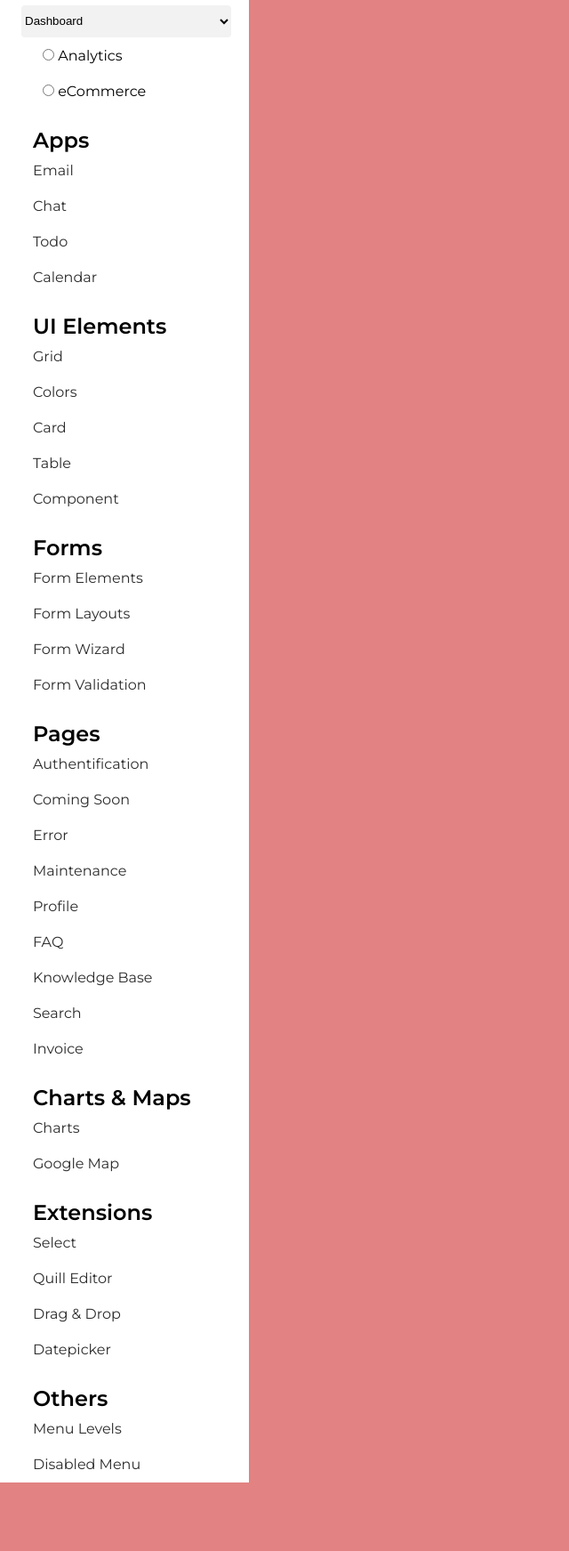
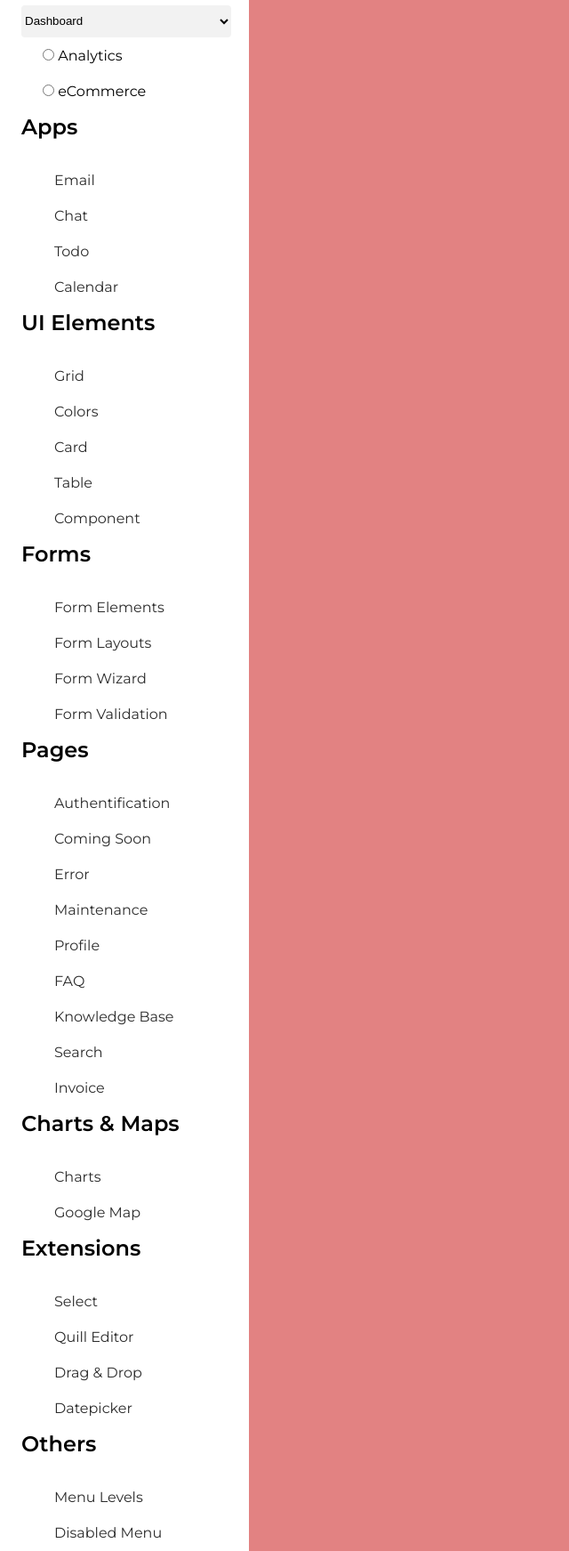
Before and after one commit to Crazy-Butcher/snv.github.io, a plain HTML site: page index.html in a window 1280 px wide. Shown: the part 88-1831 px from the top of the page at 89% size, without its empty margins (0-640 px from the left). Before the commit the page ends 1754 px from the top, so only its background shows below. Drawn offline with Linux system fonts and the light colour scheme.

Commit message:
updated html

```diff
--- a/index.html
+++ b/index.html
@@ -19,7 +19,7 @@
 
         <div class="dashboard">
             <form action="#">
-                <select name="dashboard-dropdown" id="">
+                <select name="dashboard-dropdown" id="dash-drop">
                     <option value="dropdown-dash">Dashboard</option>
                     <option value="dropdown-an">Analytics</option>
                     <option value="dropdown-ec">eCommerce</option>
@@ -34,30 +34,41 @@
                 </div>
             </form>
         </div>
+
+        <div>
+            <h2>Apps</h2>
             <ul class="apps">
-            <h2>Apps</h2>
                 <li><a href="#">Email</a></li>
                 <li><a href="#">Chat</a></li>
                 <li><a href="#">Todo</a></li>
                 <li><a href="#">Calendar</a></li>
             </ul>
+        </div>
+
+        <div>
+             <h2>UI Elements</h2>
             <ul class="ui-elements">
-            <h2>UI Elements</h2>
                 <li><a href="#">Grid</a></li>
                 <li><a href="#">Colors</a></li>
                 <li><a href="#">Card</a></li>
                 <li><a href="#">Table</a></li>
                 <li><a href="#">Component</a></li>
             </ul>
+        </div>
+
+        <div>
+        <h2>Forms</h2>
             <ul class="forms">
-            <h2>Forms</h2>
                 <li><a href="#">Form Elements</a></li>
                 <li><a href="#">Form Layouts</a></li>
                 <li><a href="#">Form Wizard</a></li>
                 <li><a href="#">Form Validation</a></li>
             </ul>
+        </div>
+
+        <div>
+            <h2>Pages</h2>
             <ul class="pages">
-            <h2>Pages</h2>
                 <li><a href="#">Authentification</a></li>
                 <li><a href="#">Coming Soon</a></li>
                 <li><a href="#">Error</a></li>
@@ -68,23 +79,33 @@
                 <li><a href="#">Search</a></li>
                 <li><a href="#">Invoice</a></li>
             </ul>
+        </div>
+
+        <div>
+            <h2>Charts & Maps</h2>
             <ul class="harts-maps">
-            <h2>Charts & Maps</h2>
                 <li><a href="#">Charts</a></li>
                 <li><a href="#">Google Map</a></li>
             </ul>
+        </div>
+
+        <div>
+            <h2>Extensions</h2>
             <ul class="extensions">
-            <h2>Extensions</h2>
                 <li><a href="#">Select</a></li>
                 <li><a href="#">Quill Editor</a></li>
                 <li><a href="#">Drag & Drop</a></li>
                 <li><a href="#">Datepicker</a></li>
             </ul>
+        </div>
+
+        <div>
+            <h2>Others</h2>
             <ul class="others">
-            <h2>Others</h2>
                 <li><a href="#">Menu Levels</a></li>
                 <li><a href="#">Disabled Menu</a></li>
             </ul>
+        </div>
     </section>
 
     <!-- <section class="dashboard">
```
Lines whose indentation alone changed are shown as unchanged.
